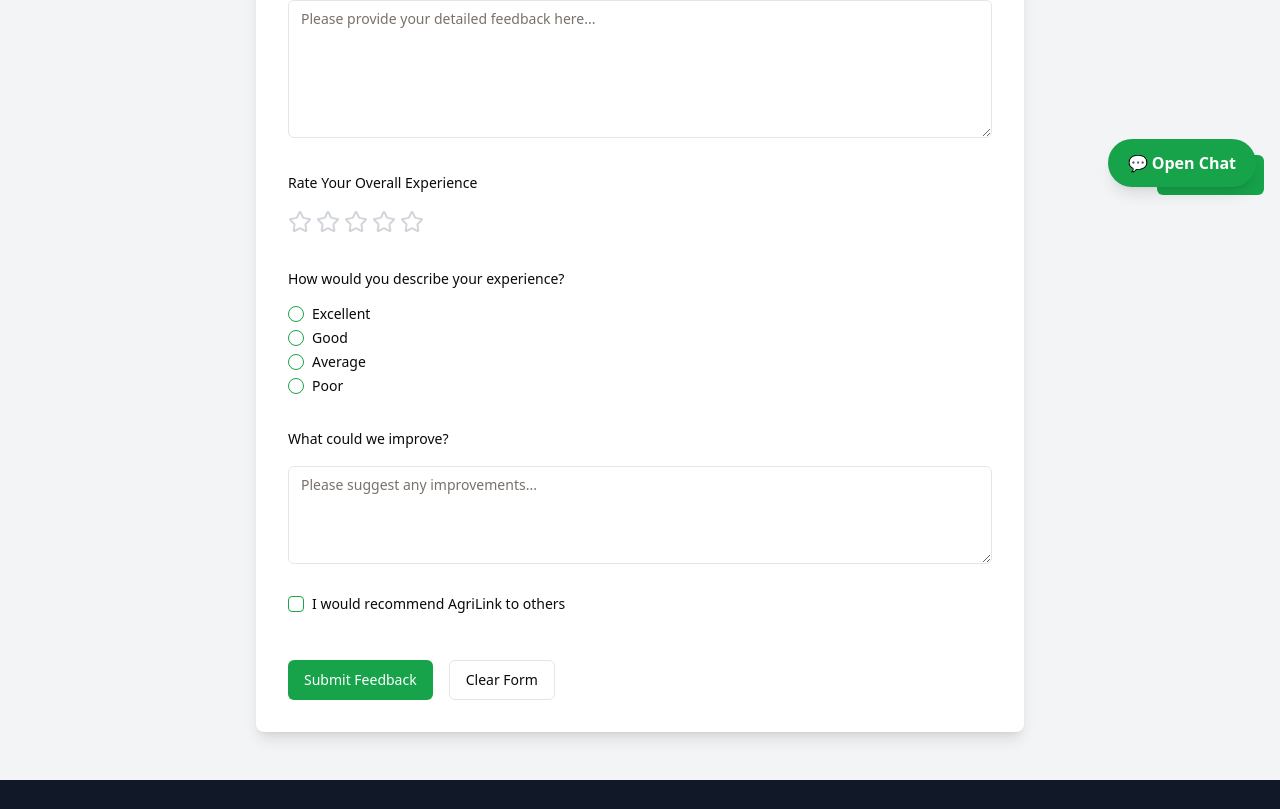
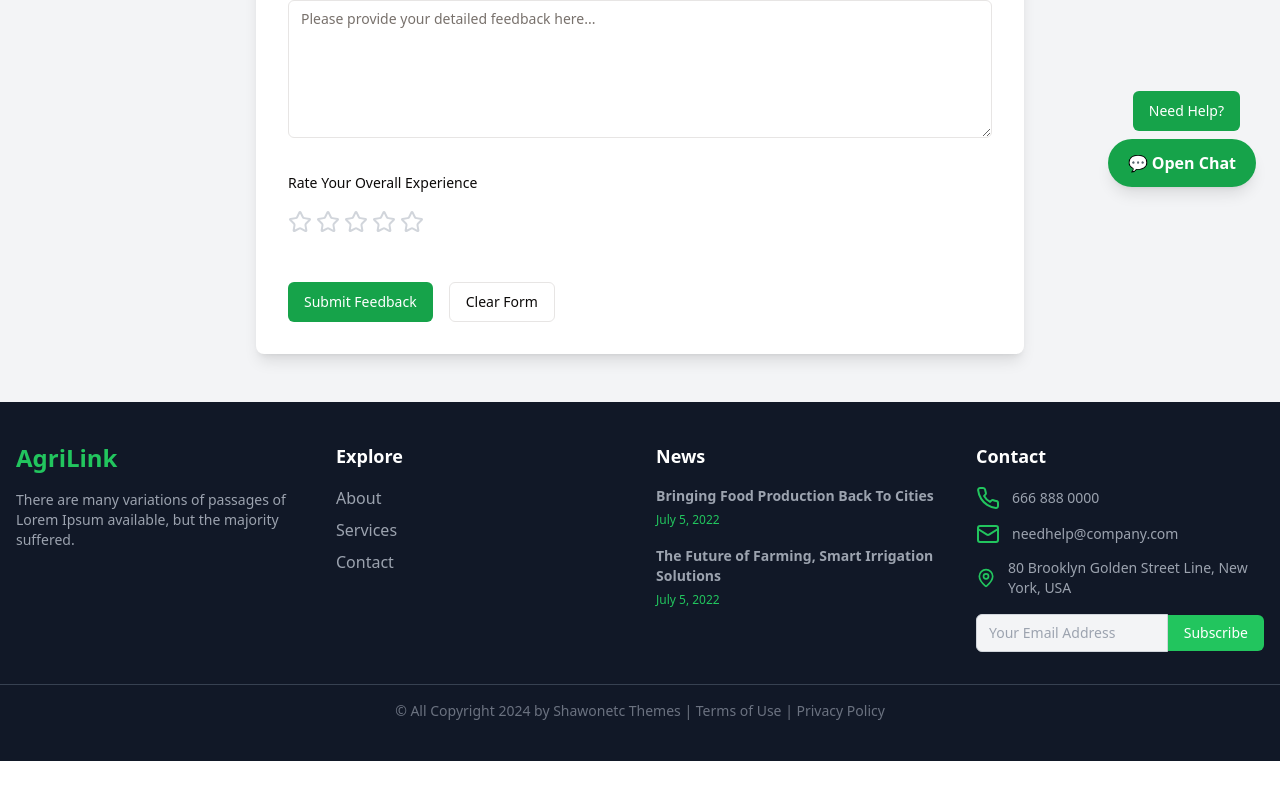
Before and after one commit to Junaid059/AgriLink-Complete-Frontend-, a React (Vite) app in the folder Frontend/: page /feedback in a window 1280 px wide. Shown: the part 589-1398 px from the top of the page. After the commit the page ends 1350 px from the top, so only its background shows below. Built offline with nearby package versions, Linux system fonts and the light colour scheme.

Commit message:
updated button positioning of suppport button

```diff
--- a/Frontend/package.json
+++ b/Frontend/package.json
@@ -23,6 +23,7 @@
     "@radix-ui/react-toast": "^1.2.2",
     "class-variance-authority": "^0.7.0",
     "clsx": "^2.1.1",
+    "frontend": "file:",
     "lucide-react": "^0.452.0",
     "react": "^18.3.1",
     "react-dom": "^18.3.1",
--- a/Frontend/src/Comps/collaboration/Chat.jsx
+++ b/Frontend/src/Comps/collaboration/Chat.jsx
@@ -1,4 +1,4 @@
-import React, { useState } from 'react';
+import { useState } from 'react';
 
 function Chat() {
   const [isOpen, setIsOpen] = useState(false);
--- a/Frontend/src/Comps/supportAndFeedBack/FeedbackForm.jsx
+++ b/Frontend/src/Comps/supportAndFeedBack/FeedbackForm.jsx
@@ -1,8 +1,6 @@
 import { Button } from '@/components/ui/button';
-import { Checkbox } from '@/components/ui/checkbox';
 import { Input } from '@/components/ui/input';
 import { Label } from '@/components/ui/label';
-import { RadioGroup, RadioGroupItem } from '@/components/ui/radio-group';
 import {
   Select,
   SelectContent,
@@ -26,9 +24,6 @@ const FeedbackForm = () => {
     category: '',
     feedback: '',
     rating: 0,
-    experience: '',
-    improvements: '',
-    wouldRecommend: false,
   });
   const [isSubmitting, setIsSubmitting] = useState(false);
   const [isSubmitted, setIsSubmitted] = useState(false);
@@ -179,59 +174,6 @@ const FeedbackForm = () => {
                   />
                 </div>
 
-                <div className="space-y-4">
-                  <Label>How would you describe your experience?</Label>
-                  <RadioGroup
-                    name="experience"
-                    value={formData.experience}
-                    onValueChange={(value) =>
-                      setFormData((prev) => ({ ...prev, experience: value }))
-                    }
-                  >
-                    <div className="flex items-center space-x-2">
-                      <RadioGroupItem value="excellent" id="excellent" />
-                      <Label htmlFor="excellent">Excellent</Label>
-                    </div>
-                    <div className="flex items-center space-x-2">
-                      <RadioGroupItem value="good" id="good" />
-                      <Label htmlFor="good">Good</Label>
-                    </div>
-                    <div className="flex items-center space-x-2">
-                      <RadioGroupItem value="average" id="average" />
-                      <Label htmlFor="average">Average</Label>
-                    </div>
-                    <div className="flex items-center space-x-2">
-                      <RadioGroupItem value="poor" id="poor" />
-                      <Label htmlFor="poor">Poor</Label>
-                    </div>
-                  </RadioGroup>
-                </div>
-
-                <div className="space-y-4">
-                  <Label htmlFor="improvements">What could we improve?</Label>
-                  <Textarea
-                    id="improvements"
-                    name="improvements"
-                    value={formData.improvements}
-                    onChange={handleChange}
-                    placeholder="Please suggest any improvements..."
-                    rows={4}
-                  />
-                </div>
-
-                <div className="flex items-center space-x-2">
-                  <Checkbox
-                    id="wouldRecommend"
-                    checked={formData.wouldRecommend}
-                    onCheckedChange={(checked) =>
-                      setFormData((prev) => ({ ...prev }))
-                    }
-                  />
-                  <Label htmlFor="wouldRecommend">
-                    I would recommend AgriLink to others
-                  </Label>
-                </div>
-
                 <div className="flex gap-4 pt-4">
                   <Button
                     type="submit"
@@ -275,7 +217,7 @@ const FeedbackForm = () => {
       <Footer></Footer>
 
       <Button
-        className="fixed bottom-4 right-4 bg-green-600 text-white hover:bg-green-700"
+        className="fixed bottom-20 right-10 bg-green-600 text-white hover:bg-green-700"
         onClick={() => setShowChatWindow(true)}
       >
         Need Help?
```
Also changed, not shown: 1 other file (tests, documents, lock files or other folders).
